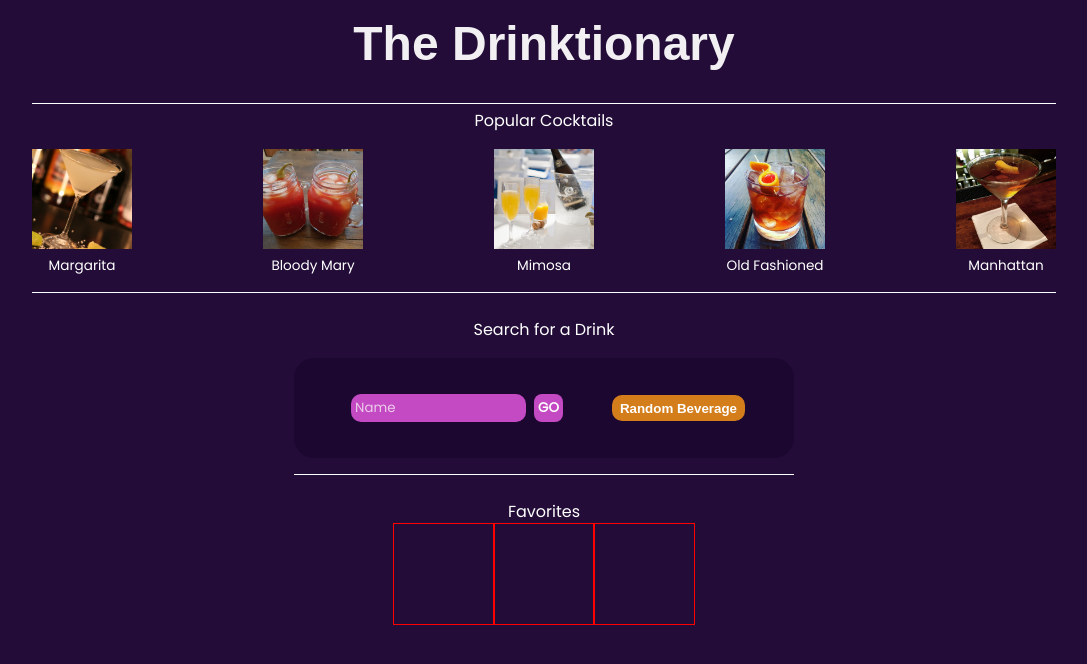
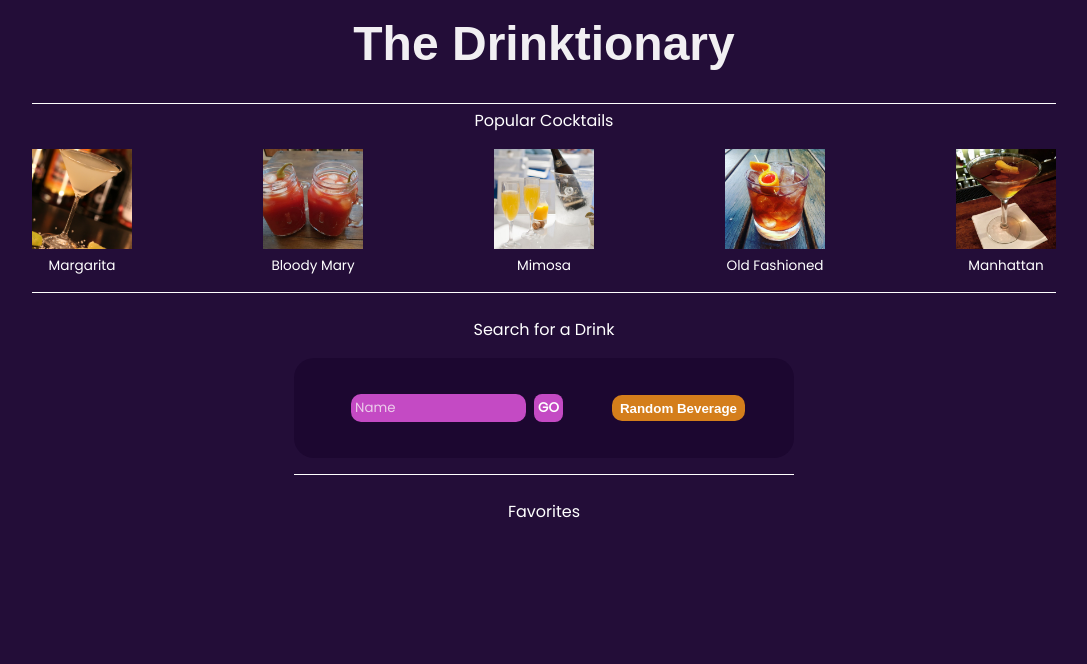
Before and after one commit to shawncace/drink-recipe-react, a React (Create React App) app: page / in a window 1280 px wide. Shown: the top 664 px of the page, without its empty margins (96-1183 px from the left). Built offline with nearby package versions, Linux system fonts and the light colour scheme; a web font is replaced by a local one.

Commit message:
favorite drinks map

```diff
--- a/src/components/Favorites.js
+++ b/src/components/Favorites.js
@@ -16,17 +16,16 @@ const Favorites = () => {
 
 
       <div className="favorites-container">
-        <div className="fav-img">
+        {favoriteDrinks.map((drink)=>(
+          <div className="fav-img">
+            <img src={drink.strDrinkThumb} alt='drink'/>
+          </div>
 
-        </div>
 
-        <div className="fav-img">
+        ))}
 
-        </div>
 
-        <div className="fav-img">
 
-        </div>
       </div>
 
     </section>
```
